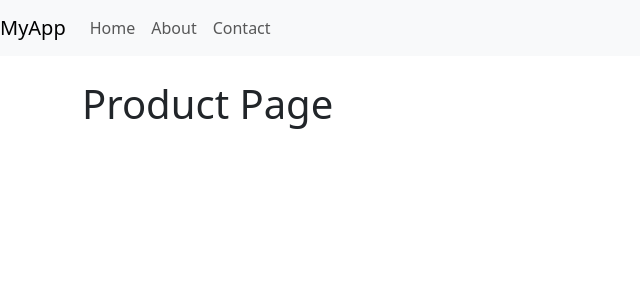
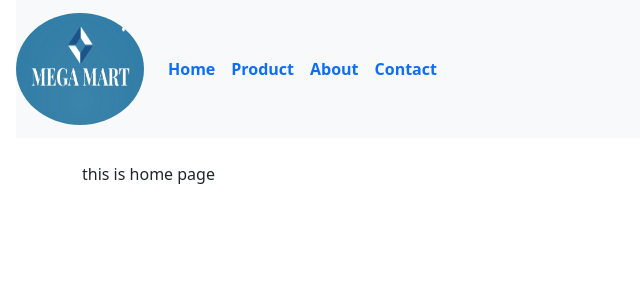
Before and after one commit to mihretue/MegaMart, a React (Create React App) app in the folder megamart/: page / in a window 1280 px wide. Shown: the top 300 px of the page, without its empty margins (0-640 px from the left). Built offline with nearby package versions, Linux system fonts and the light colour scheme.

Commit message:
adding logo and adjusting common pages

```diff
--- a/megamart/src/App.js
+++ b/megamart/src/App.js
@@ -1,6 +1,11 @@
 import { BrowserRouter, Routes, Route } from "react-router-dom";
 import ProductPage from "./page/productPage";
 import NavBar from "./component/NavBar";
+import HomePage from "./page/HomePage";
+import AboutPage from "./page/AboutPage";
+import Contact from "./page/Contact";
+
+
 function App() {
   return (
     <BrowserRouter>
@@ -8,7 +13,10 @@ function App() {
         <NavBar />
         <main className="container mt-4">
         <Routes>
-          <Route path="/" element={<ProductPage/>} />
+          <Route path="/" element={<HomePage />} />
+          <Route path="/product" element={<ProductPage/>} />
+          <Route path="/about" element={<AboutPage />} />
+          <Route path="/contact" element={<Contact/>}/>
         </Routes>
         </main>
       </div>
--- a/megamart/src/component/NavBar.jsx
+++ b/megamart/src/component/NavBar.jsx
@@ -1,23 +1,28 @@
 import React from 'react'
 import { Link } from 'react-router-dom'
-
+import MegaMartBillboard7 from '../image/MegaMartBillboard7.png'
 export default function NavBar() {
   return (
-    <nav className="navbar navbar-expand-lg navbar-light bg-light">
-      <a className="navbar-brand" href="#">MyApp</a>
+    <nav className="navbar navbar-expand-lg navbar-light bg-light mx-3">
+      <Link className="navbar-brand rounded " to="#">
+        <img src={MegaMartBillboard7} alt="Logo" className='rounded-circle' style={{width:'8rem', height:'7rem'}}/>
+      </Link>
       <button className="navbar-toggler" type="button" data-bs-toggle="collapse" data-bs-target="#navbarNav" aria-controls="navbarNav" aria-expanded="false" aria-label="Toggle navigation">
         <span className="navbar-toggler-icon"></span>
       </button>
-      <div className="collapse navbar-collapse" id="navbarNav">
-        <ul className="navbar-nav">
-          <li className="nav-item">
-            <Link className="nav-link" to="/">Home</Link>
+      <div className="collapse navbar-collapse " id="navbarNav">
+        <ul className="navbar-nav fw-bolder  ">
+          <li className="nav-item ">
+            <Link className="nav-link text-primary" to="/">Home</Link>
           </li>
           <li className="nav-item">
-            <Link className="nav-link" to="/about">About</Link>
+            <Link className="nav-link text-primary" to="/product">Product</Link>
           </li>
           <li className="nav-item">
-            <Link className="nav-link" to="/contact">Contact</Link>
+            <Link className="nav-link text-primary" to="/about">About</Link>
+          </li>
+          <li>
+            <Link className="nav-link text-primary" to="/contact">Contact</Link>
           </li>
         </ul>
       </div>
--- /dev/null
+++ b/megamart/src/page/AboutPage.jsx
@@ -0,0 +1,9 @@
+import React from 'react'
+
+export default function AboutPage() {
+  return (
+    <div>
+      This is from About
+    </div>
+  )
+}
--- /dev/null
+++ b/megamart/src/page/Contact.jsx
@@ -0,0 +1,9 @@
+import React from 'react'
+
+export default function Contact() {
+  return (
+    <div>
+        This is Contact us
+    </div>
+  )
+}
--- /dev/null
+++ b/megamart/src/page/HomePage.jsx
@@ -0,0 +1,9 @@
+import React from 'react'
+
+export default function HomePage() {
+  return (
+    <div>
+      this is home page
+    </div>
+  )
+}
```
Also changed, not shown: megamart/src/image/MegaMartBillboard7.png (added).
